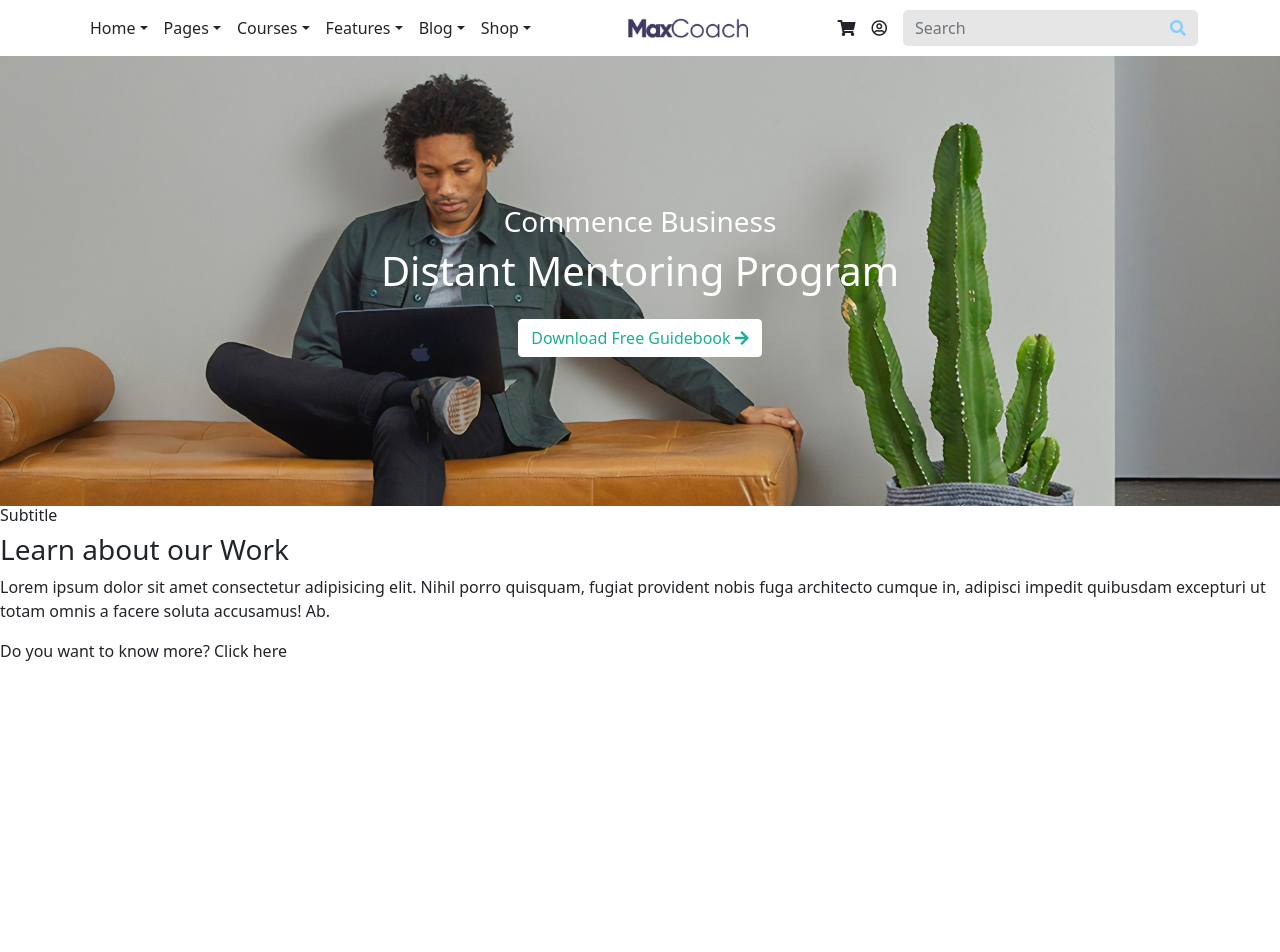
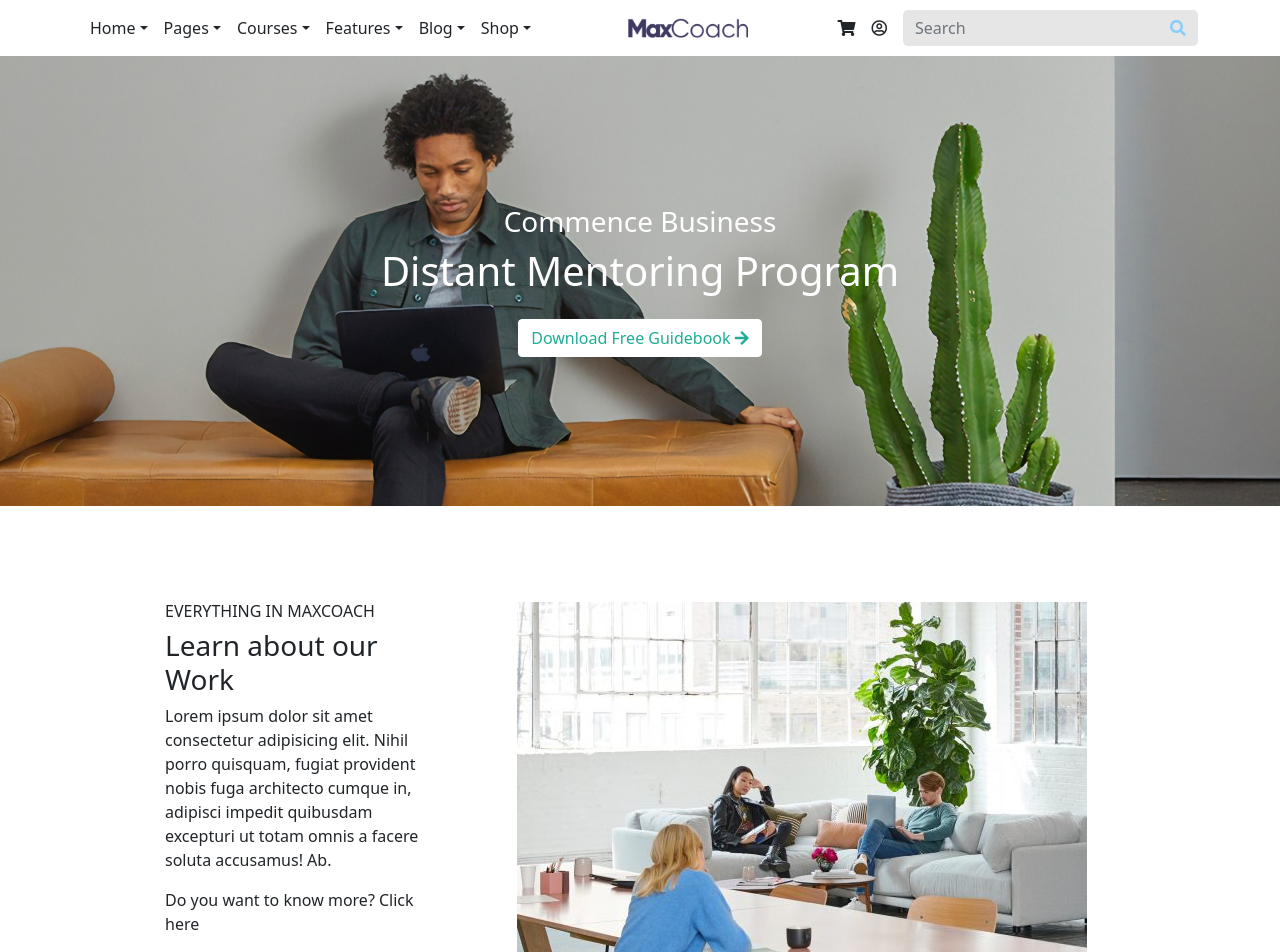
Before and after one commit to Kriska939/proj-html-vuejs, a Vue app: page / in a window 1280 px wide. Shown: the top 952 px of the page. Before the commit the page ends 800 px from the top, so only its background shows below. Built offline with nearby package versions, Linux system fonts and the light colour scheme.

Commit message:
added first info section

```diff
--- a/src/components/Main.vue
+++ b/src/components/Main.vue
@@ -11,9 +11,9 @@
         </div>
       </div>
     </section>
-    <section class="infoBox d-flex">
-      <div class="infoText">
-        <h6>Subtitle</h6>
+    <section class="infoBox pt-5 pb-5 mt-5 d-flex">
+      <div class="infoText me-5">
+        <h6>EVERYTHING IN MAXCOACH</h6>
         <h3>Learn about our Work</h3>
         <p class="description">
           Lorem ipsum dolor sit amet consectetur adipisicing elit. Nihil porro
@@ -23,8 +23,8 @@
         </p>
         <p class="description">Do you want to know more? Click here</p>
       </div>
-      <div class="infoImg">
-        <img src="" alt="" />
+      <div class="infoImg ms-5">
+        <img src="../assets/images/people-infobox1.jpg" alt="Office" />
       </div>
     </section>
   </div>
@@ -64,4 +64,17 @@ h1,
   background-color: $mountain-meadow;
   color: $white;
 }
+
+.infoBox {
+  max-width: 950px;
+  margin: 0 auto;
+
+  .infoText {
+    width: 30%;
+  }
+
+  .infoImg {
+    width: 70%;
+  }
+}
 </style>
```
Also changed, not shown: 8 other files (tests, documents, lock files or other folders).
